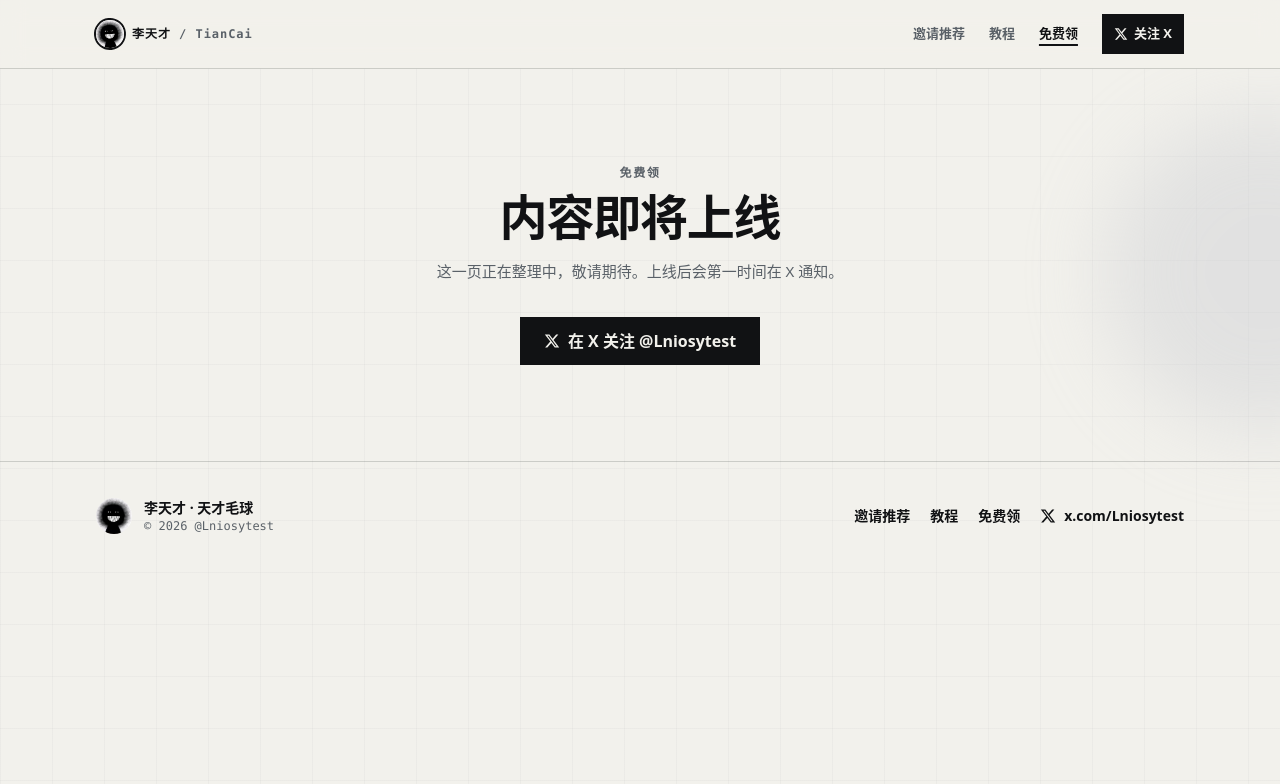
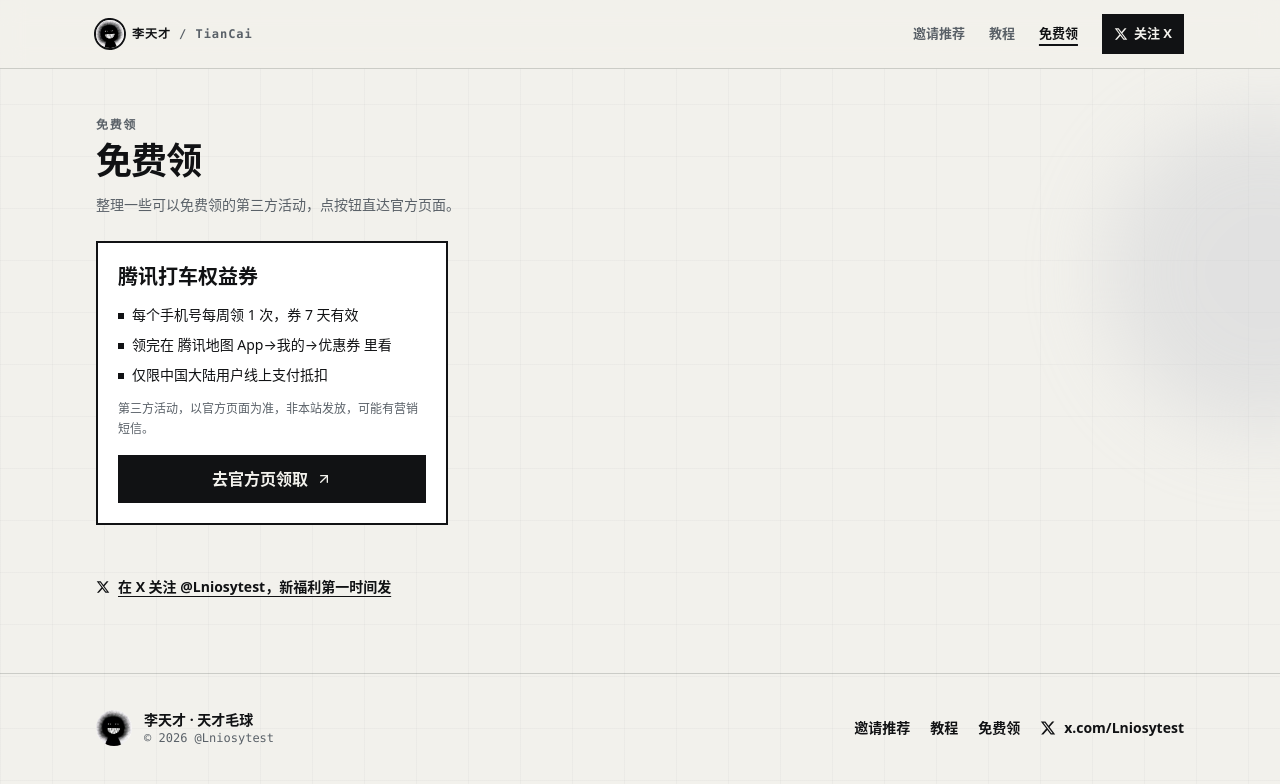
Before and after one commit to Lniosy/lniosy-site, a Next.js app: page /free in a window 1280 px wide. Shown: the top 784 px of the page. Built offline with nearby package versions, Linux system fonts and the light colour scheme.

Commit message:
/free: Tencent ride coupon card + /go/tencent-ride/ redirect

```diff
--- a/app/free/page.tsx
+++ b/app/free/page.tsx
@@ -1,11 +1,11 @@
 import type { Metadata } from "next";
-import { X_URL } from "@/lib/content";
+import { X_URL, freebies } from "@/lib/content";
 import { SiteHeader, SiteFooter, PageBg } from "@/components/SiteChrome";
-import { XLogo } from "@/components/Icons";
+import { Arrow, XLogo } from "@/components/Icons";
 
 export const metadata: Metadata = {
   title: "免费领｜李天才",
-  description: "免费领：内容整理中，敬请期待。",
+  description: "免费领：腾讯打车权益券等第三方免费活动入口，以官方页面为准。",
   alternates: { canonical: "/free/" },
   openGraph: { url: "/free/" },
 };
@@ -15,12 +15,28 @@
     <main className="relative min-h-screen overflow-hidden">
       <PageBg />
       <SiteHeader current="/free/" />
-      <div className="relative z-10 mx-auto max-w-3xl px-5 py-16 text-center sm:px-8 sm:py-24">
+      <div className="relative z-10 mx-auto max-w-6xl px-5 pb-16 pt-8 sm:px-8 sm:pt-12">
         <p className="font-mono text-xs font-bold tracking-[0.14em] text-muted">免费领</p>
-        <h1 className="mt-3 text-4xl font-extrabold tracking-tight sm:text-5xl">内容即将上线</h1>
-        <p className="mx-auto mt-4 max-w-md text-[15px] leading-7 text-muted">这一页正在整理中，敬请期待。上线后会第一时间在 X 通知。</p>
-        <a href={X_URL} target="_blank" rel="noopener noreferrer" className="mt-8 inline-flex min-h-12 items-center gap-2 bg-ink px-6 text-base font-bold text-paper transition hover:-translate-y-0.5">
-          <XLogo className="h-4 w-4" /> 在 X 关注 @Lniosytest
+        <h1 className="mt-2 text-3xl font-extrabold tracking-tight sm:text-4xl">免费领</h1>
+        <p className="mt-3 max-w-xl text-sm leading-6 text-muted">整理一些可以免费领的第三方活动，点按钮直达官方页面。</p>
+        <div className="mt-6 grid items-start gap-4 md:grid-cols-2 lg:grid-cols-3">
+          {freebies.map((f) => (
+            <article key={f.id} id={`free-${f.id}`} className="flex flex-col border-2 border-ink bg-white p-5">
+              <h2 className="text-xl font-extrabold">{f.title}</h2>
+              <ul className="mt-3 space-y-1.5 text-[14px] leading-6">
+                {f.points.map((pt) => (
+                  <li key={pt} className="flex gap-2"><span aria-hidden className="mt-2.5 h-1.5 w-1.5 shrink-0 bg-ink" />{pt}</li>
+                ))}
+              </ul>
+              <p className="mt-3 text-xs leading-5 text-muted">{f.note}</p>
+              <a href={`/go/${f.id}/`} target="_blank" rel="noopener sponsored" className="mt-4 inline-flex min-h-12 items-center justify-center gap-2 bg-ink px-5 text-base font-bold text-paper transition hover:-translate-y-0.5">
+                {f.cta} <Arrow className="h-4 w-4" />
+              </a>
+            </article>
+          ))}
+        </div>
+        <a href={X_URL} target="_blank" rel="noopener noreferrer" className="mt-10 inline-flex min-h-11 items-center gap-2 text-sm font-bold underline underline-offset-4">
+          <XLogo className="h-3.5 w-3.5" /> 在 X 关注 @Lniosytest，新福利第一时间发
         </a>
       </div>
       <SiteFooter />
--- a/app/go/[slug]/page.tsx
+++ b/app/go/[slug]/page.tsx
@@ -1,14 +1,16 @@
 import type { Metadata } from "next";
 import { notFound } from "next/navigation";
-import { referrals, goSlug } from "@/lib/content";
+import { referrals, goSlug, freebies } from "@/lib/content";
+
+const targets = [...referrals.map((r) => ({ slug: goSlug(r.id), title: r.title, href: r.href })), ...freebies.map((f) => ({ slug: f.id, title: f.title, href: f.href }))];
 
 export const dynamicParams = false;
 
 export function generateStaticParams() {
-  return referrals.map((r) => ({ slug: goSlug(r.id) }));
+  return targets.map((t) => ({ slug: t.slug }));
 }
 
-const find = (slug: string) => referrals.find((r) => goSlug(r.id) === slug);
+const find = (slug: string) => targets.find((t) => t.slug === slug);
 
 export async function generateMetadata({ params }: { params: Promise<{ slug: string }> }): Promise<Metadata> {
   const r = find((await params).slug);
--- a/app/llms.txt/route.ts
+++ b/app/llms.txt/route.ts
@@ -23,7 +23,7 @@
 ## 页面
 - [邀请推荐](${SITE_URL}/referrals/)
 - [教程](${SITE_URL}/guides/)
-- [免费领（内容整理中）](${SITE_URL}/free/)
+- [免费领](${SITE_URL}/free/)
 
 ## 教程
 ${guides.map((g) => `- [${g.title}](${g.href.startsWith("/") ? SITE_URL + g.href : g.href})（${g.source}）`).join("\n")}
--- a/app/page.tsx
+++ b/app/page.tsx
@@ -106,7 +106,7 @@
           <Link href="/free/" className="flex items-center justify-between gap-4 border-2 border-dashed border-ink/40 p-6 transition hover:border-ink">
             <div>
               <h2 className="text-2xl font-extrabold">免费领</h2>
-              <p className="mt-1 text-sm text-muted">内容整理中，敬请期待。</p>
+              <p className="mt-1 text-sm text-muted">腾讯打车权益券等第三方免费活动入口。</p>
             </div>
             <Arrow className="h-5 w-5" />
           </Link>
--- a/lib/content.ts
+++ b/lib/content.ts
@@ -459,3 +459,15 @@
   writing: "/guides/#writing",
   search: "/referrals/",
 };
+
+// 免费领：只放已确认的第三方活动；跳转页走 /go/<slug>/（noindex）
+export const freebies = [
+  {
+    id: "tencent-ride",
+    title: "腾讯打车权益券",
+    points: ["每个手机号每周领 1 次，券 7 天有效", "领完在 腾讯地图 App→我的→优惠券 里看", "仅限中国大陆用户线上支付抵扣"],
+    note: "第三方活动，以官方页面为准，非本站发放，可能有营销短信。",
+    href: "https://50fl.cn/f.UCLV",
+    cta: "去官方页领取",
+  },
+];
```
